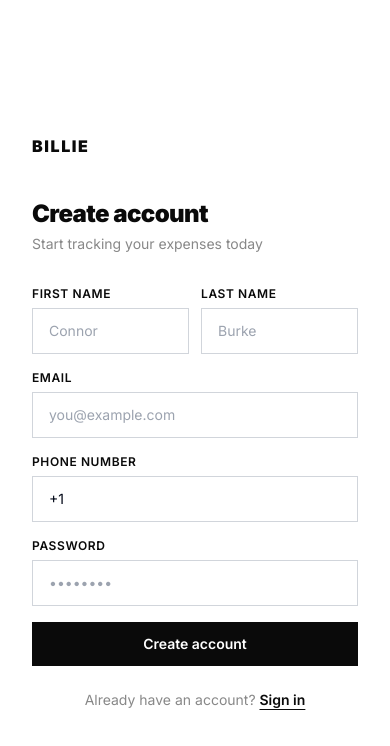
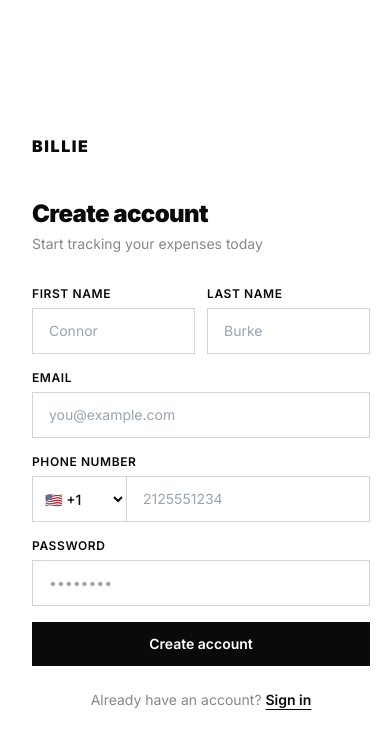
Before and after one commit to connorburke18/Billie-Expense, a React (Vite) app: page /register in a window 390 px wide. Shown: the top 746 px of the page. Built offline with nearby package versions, Linux system fonts and the light colour scheme.

Commit message:
Replace phone number text prefix with country code dropdown

```diff
--- a/src/client/pages/Register.tsx
+++ b/src/client/pages/Register.tsx
@@ -8,8 +8,9 @@ export default function Register() {
     password: '',
     firstName: '',
     lastName: '',
-    phoneNumber: '+1',
+    phoneNumber: '',
   });
+  const [countryCode, setCountryCode] = useState('+1');
   const [error, setError] = useState('');
   const [loading, setLoading] = useState(false);
   const { register } = useAuth();
@@ -21,8 +22,7 @@ export default function Register() {
     setLoading(true);
 
     try {
-      let phone = formData.phoneNumber.trim();
-      if (phone && !phone.startsWith('+')) phone = '+1' + phone;
+      const phone = formData.phoneNumber.trim() ? countryCode + formData.phoneNumber.replace(/\D/g, '') : '';
       await register({ ...formData, phoneNumber: phone });
       navigate('/dashboard');
     } catch (err: any) {
@@ -111,14 +111,47 @@ export default function Register() {
               <label htmlFor="phoneNumber" className="block text-xs font-semibold uppercase tracking-wider text-[#0a0a0a] mb-1.5">
                 Phone number
               </label>
+              <div className="flex">
+                <select
+                  value={countryCode}
+                  onChange={(e) => setCountryCode(e.target.value)}
+                  className="border border-gray-300 border-r-0 bg-white px-2 py-3 text-sm focus:outline-none focus:border-[#0a0a0a] transition-colors text-[#0a0a0a] font-medium"
+                >
+                  <option value="+1">🇺🇸 +1</option>
+                  <option value="+1">🇨🇦 +1</option>
+                  <option value="+44">🇬🇧 +44</option>
+                  <option value="+61">🇦🇺 +61</option>
+                  <option value="+64">🇳🇿 +64</option>
+                  <option value="+353">🇮🇪 +353</option>
+                  <option value="+33">🇫🇷 +33</option>
+                  <option value="+49">🇩🇪 +49</option>
+                  <option value="+34">🇪🇸 +34</option>
+                  <option value="+39">🇮🇹 +39</option>
+                  <option value="+31">🇳🇱 +31</option>
+                  <option value="+46">🇸🇪 +46</option>
+                  <option value="+47">🇳🇴 +47</option>
+                  <option value="+45">🇩🇰 +45</option>
+                  <option value="+41">🇨🇭 +41</option>
+                  <option value="+52">🇲🇽 +52</option>
+                  <option value="+55">🇧🇷 +55</option>
+                  <option value="+54">🇦🇷 +54</option>
+                  <option value="+91">🇮🇳 +91</option>
+                  <option value="+81">🇯🇵 +81</option>
+                  <option value="+82">🇰🇷 +82</option>
+                  <option value="+86">🇨🇳 +86</option>
+                  <option value="+65">🇸🇬 +65</option>
+                  <option value="+971">🇦🇪 +971</option>
+                  <option value="+27">🇿🇦 +27</option>
+                </select>
                 <input
                   id="phoneNumber"
                   type="tel"
                   value={formData.phoneNumber}
                   onChange={(e) => setFormData({ ...formData, phoneNumber: e.target.value })}
-                className="w-full px-4 py-3 border border-gray-300 text-sm focus:outline-none focus:border-[#0a0a0a] transition-colors"
-                placeholder="+11234567890"
+                  className="flex-1 px-4 py-3 border border-gray-300 text-sm focus:outline-none focus:border-[#0a0a0a] transition-colors"
+                  placeholder="2125551234"
                 />
+              </div>
             </div>
 
             <div>
```
Lines whose indentation alone changed are shown as unchanged.
